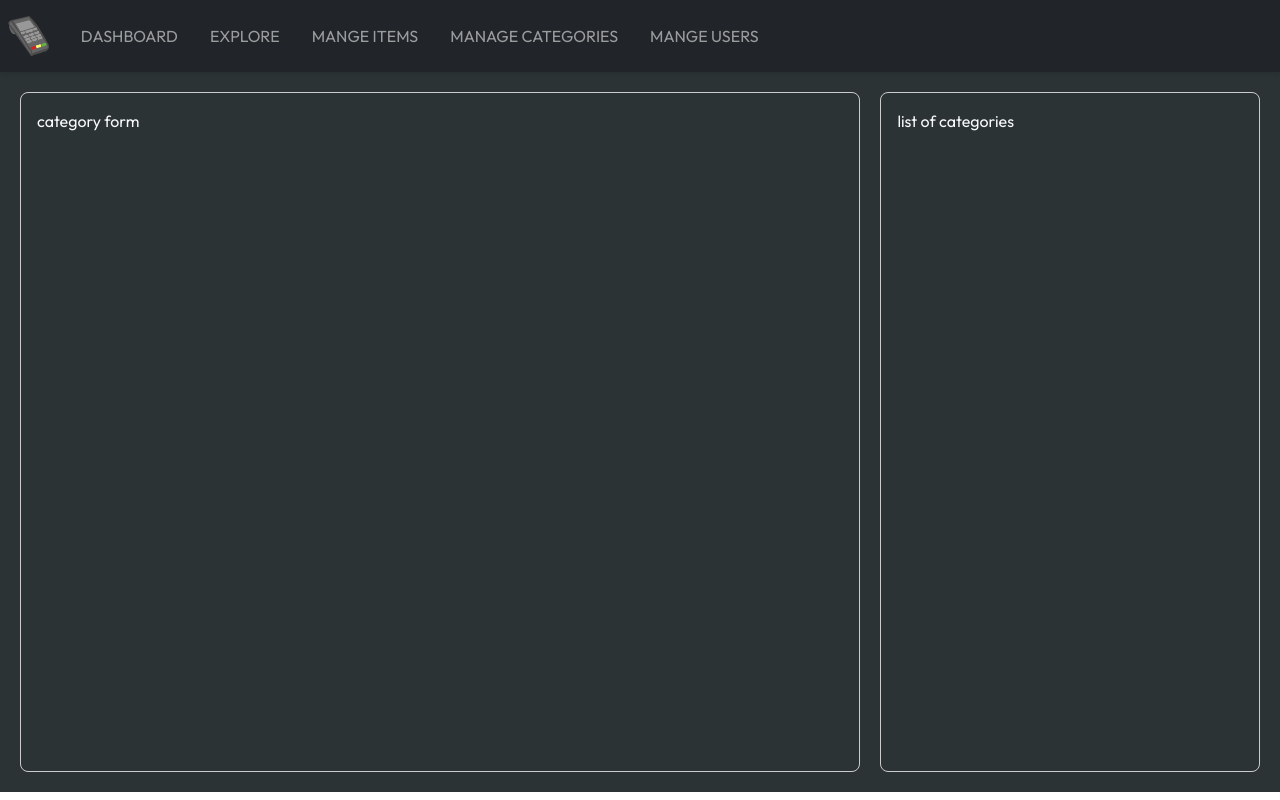
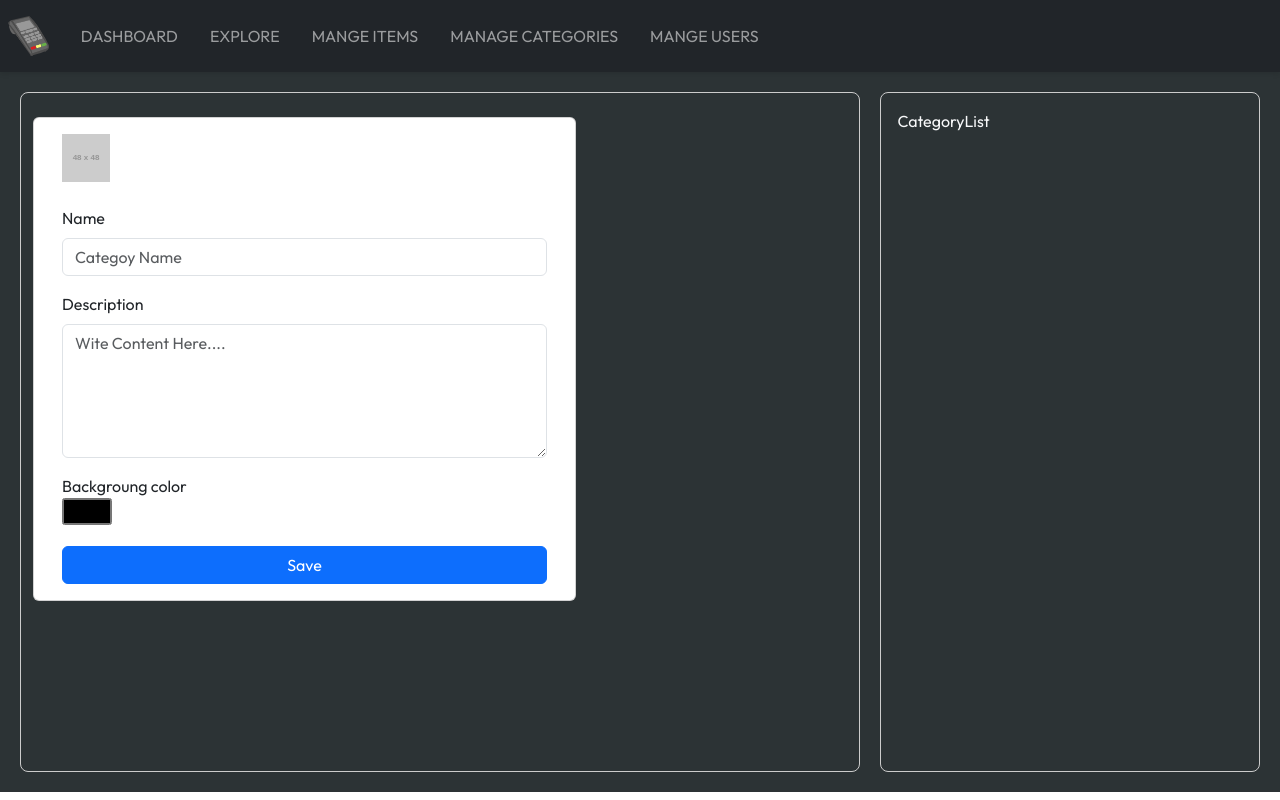
Before and after one commit to everestp/billing-frontend-reacr, a React (Vite) app: page /category in a window 1280 px wide. Built offline with nearby package versions, Linux system fonts and the light colour scheme.

Commit message:
Feat: add CategoryForm and CategoryList components to ManageCategory page

```diff
--- /dev/null
+++ b/src/components/CategoryForm/CategoryForm.jsx
@@ -0,0 +1,47 @@
+
+
+const CategoryForm = () => {
+  return (
+   <div className="mx-2 mt-2">
+<div className="row">
+    <div className="card col-md-8 form-container">
+        <div className="card-body">
+            <form >
+                <div className="mb-3">
+                    <label htmlFor="image" className="form-label">
+                        <img src="https://placehold.co/48x48" alt="" width={48} />
+                    </label>
+                    <input type="file" name="image" id="image" className="form-control" hidden />
+                </div>
+                <div className="mb-3">
+                    <label htmlFor="name" className="form-label">Name</label>
+                    <input type="text" name="name" id="name" className="form-control" placeholder="Categoy Name"/>
+                </div>
+                <div className="mb-3">
+                    <label htmlFor="description" className="form-label">Description</label>
+                    <textarea rows={5} name="description" id="description" className="form-control" placeholder="Wite Content Here...."/>
+                </div>
+                <div className="mb-3">
+                    <label htmlFor="bgcolor" className="form-lable">
+                        Backgroung color
+
+                    </label>
+                    <br />
+                    <input type="color"
+                     name="bgCollo"
+                      id="bgColor"
+                      placeholder="#ffffff"
+                       />
+                </div>
+
+<button type="submit" className="btn btn-primary w-100">Save</button>
+            </form>
+        </div>
+
+    </div>
+</div>
+   </div>
+  )
+}
+
+export default CategoryForm
--- /dev/null
+++ b/src/components/CategoryList/CategoryList.jsx
@@ -0,0 +1,9 @@
+
+
+const CategoryList = () => {
+  return (
+    <div>CategoryList</div>
+  )
+}
+
+export default CategoryList
--- a/src/pages/ManageCategory/ManageCategory.jsx
+++ b/src/pages/ManageCategory/ManageCategory.jsx
@@ -1,13 +1,15 @@
 
+import CategoryForm from "../../components/CategoryForm/CategoryForm"
+import CategoryList from "../../components/CategoryList/CategoryList"
 import "./ManageCategory.css"
 const ManageCategory = () => {
   return (
     <div className='category-container text-light'>
 <div className="left-column">
-category form
+<CategoryForm/>
 </div>
 <div className="right-column">
-  list of categories
+ <CategoryList/>
 </div>
     </div>
   )
```
